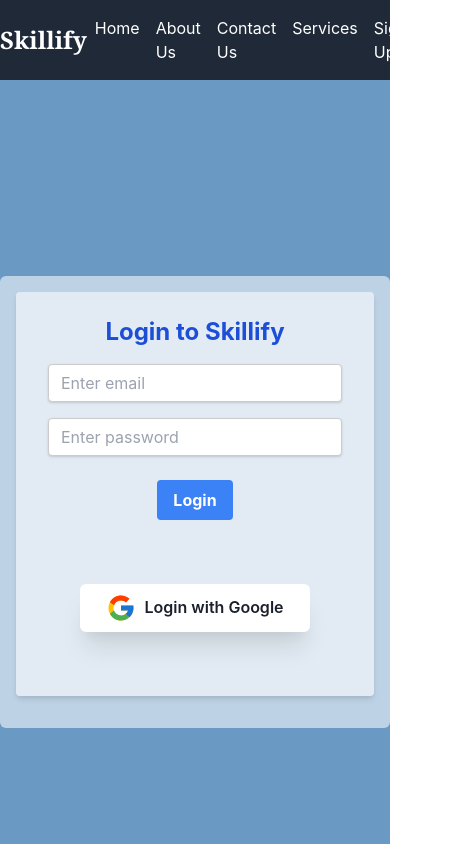
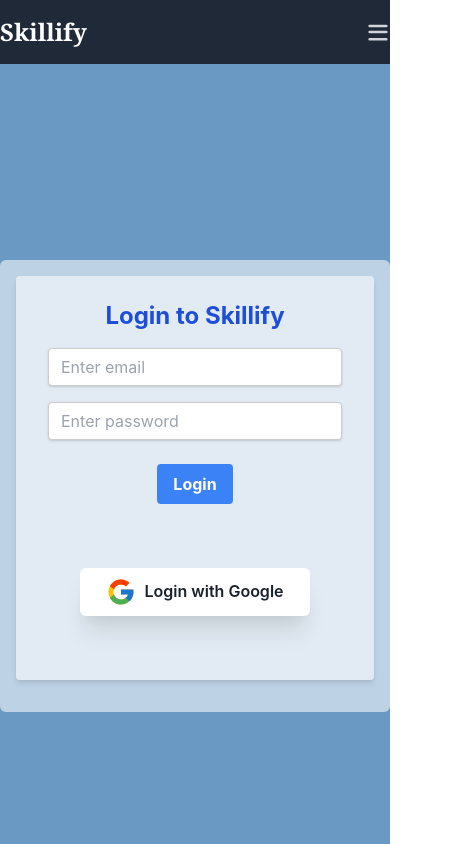
Before and after one commit to Deepak9657568826/Periyar-Variable-032, a React (Vite) app in the folder frontend/skillify/: page /login in a window 390 px wide. Shown: the top 844 px of the page, 465 px wide, since content can reach past the window. Built offline with nearby package versions, Linux system fonts and the light colour scheme.

Commit message:
added responsiveness

```diff
--- a/frontend/skillify/src/component/Navbar.jsx
+++ b/frontend/skillify/src/component/Navbar.jsx
@@ -1,11 +1,69 @@
-import React, { useContext } from 'react';
+// import React, { useContext } from 'react';
+// import { Link } from 'react-router-dom';
+// // import projectLogo from "../assets/projectLogo.jpg"
+// import { AuthContext } from './AuthContext';
+// import Swal from"sweetalert2"
+
+// function Navbar(){
+//     const {isLoggedIn,setLoggedIn} = useContext(AuthContext);
+//     const handleLogout = ()=>{
+//         localStorage.removeItem("accessToken");
+//         setLoggedIn(false)
+//         const Toast = Swal.mixin({
+//             toast: true,
+//             position: "top-end",
+//             showConfirmButton: false,
+//             timer: 3000,
+//             timerProgressBar: true,
+//             didOpen: (toast) => {
+//               toast.onmouseenter = Swal.stopTimer;
+//               toast.onmouseleave = Swal.resumeTimer;
+//             }
+//           });
+//           Toast.fire({
+//             icon: "success",
+//             title: "Logout successfully"
+//           });
+//     }
+//     return (
+//         <div className="bg-gray-800 text-white py-4">
+//             <div className="container mx-auto flex justify-between items-center">
+//                 <Link to="/">
+//                 <h2 className="block mr-2 w-30 text-2xl font-serif font-bold">
+//             Skillify
+//         </h2>
+//                 </Link>
+//                 <div className="flex space-x-4">
+//                     <Link to="/" className="hover:text-gray-300">Home</Link>
+//                     <Link to="/about" className="hover:text-gray-300">About Us</Link>
+//                     <Link to="/contact" className="hover:text-gray-300">Contact Us</Link>
+//                     <Link to="/services" className="hover:text-gray-300">Services</Link>
+
+//                 {!isLoggedIn.isAuth && (<><Link to="/signup" className="hover:text-gray-300">Sign Up</Link><Link to="/login" className="hover:text-gray-300">Login</Link></>)}
+//                 {isLoggedIn.isAuth && <Link onClick={handleLogout} className='hover:text-gray-300'>Logout</Link>}
+//                 </div>
+//             </div>
+//         </div>
+//     );
+// }
+// export default Navbar;
+
+import React, { useState } from 'react';
 import { Link } from 'react-router-dom';
-// import projectLogo from "../assets/projectLogo.jpg"
 import { AuthContext } from './AuthContext';
 import Swal from"sweetalert2"
+import profileIcon from "../assets/userprofile_icon2.png"
+
 
 function Navbar(){
-    const {isLoggedIn,setLoggedIn} = useContext(AuthContext);
+
+    const [isOpen, setIsOpen] = useState(false);
+    const [isLoggedIn, setLoggedIn] = useState(AuthContext);
+
+    const toggleMenu = () => {
+        setIsOpen(!isOpen);
+    };
+
     const handleLogout = ()=>{
         localStorage.removeItem("accessToken");
         setLoggedIn(false)
@@ -25,22 +83,61 @@
             title: "Logout successfully"
           });
     }
+
     return (
         <div className="bg-gray-800 text-white py-4">
             <div className="container mx-auto flex justify-between items-center">
                 <Link to="/">
-                <h2 className="block mr-2 w-30 text-2xl font-serif font-bold">
-            Skillify
-        </h2>
+                    <h2 className="block mr-2 w-30 text-2xl font-serif font-bold">
+                        Skillify
+                    </h2>
                 </Link>
-                <div className="flex space-x-4">
+                <div className="hidden md:flex space-x-4 items-center">
                     <Link to="/" className="hover:text-gray-300">Home</Link>
                     <Link to="/about" className="hover:text-gray-300">About Us</Link>
                     <Link to="/contact" className="hover:text-gray-300">Contact Us</Link>
                     <Link to="/services" className="hover:text-gray-300">Services</Link>
+                    {!isLoggedIn.isAuth && <Link to="/signup" className="hover:text-gray-300">Sign Up</Link>}
 
-                {!isLoggedIn.isAuth && (<><Link to="/signup" className="hover:text-gray-300">Sign Up</Link><Link to="/login" className="hover:text-gray-300">Login</Link></>)}
-                {isLoggedIn.isAuth && <Link onClick={handleLogout} className='hover:text-gray-300'>Logout</Link>}
+                    {!isLoggedIn.isAuth? (
+                        <Link to="/login" className="hover:text-gray-300">Login</Link>
+                    ):(
+                        <div className='hidden md:block'>
+                            <img src={profileIcon} alt="Profile Icon" className="h-8 w-8 rounded-full" />
+                        </div>
+                    )}
+                </div>
+
+
+
+                <div className="md:hidden flex gap-2">
+
+                    {isLoggedIn.isAuth && (
+                        <img src={profileIcon} alt="Profile Icon" className="h-8 w-8 rounded-full" />
+                    )}
+                    <button
+                     className="text-gray-300 hover:text-white focus:outline-none"
+                     onClick={toggleMenu}
+                     >
+                        <svg viewBox="0 0 20 20" fill="currentColor" className="menu w-6 h-6">
+                            <path fillRule="evenodd" d="M2 5a1 1 0 011-1h14a1 1 0 110 2H3a1 1 0 01-1-1zM2 10a1 1 0 011-1h14a1 1 0 110 2H3a1 1 0 01-1-1zM3 15a1 1 0 100 2h14a1 1 0 100-2H3z" clipRule="evenodd"></path>
+                        </svg>
+                    </button>
+                </div>
+            </div>
+
+            <div className={`md:hidden ${isOpen ? 'block' : 'hidden'}`}>
+                <div className="px-2 pt-2 pb-3 space-y-1">
+                    <Link to="/" className="block hover:text-gray-300">Home</Link>
+                    <Link to="/about" className="block hover:text-gray-300">About Us</Link>
+                    <Link to="/contact" className="block hover:text-gray-300">Contact Us</Link>
+                    <Link to="/services" className="block hover:text-gray-300">Services</Link>
+                    {!isLoggedIn.isAuth && <Link to="/signup" className="block hover:text-gray-300">Sign Up</Link>}
+                    {isLoggedIn.isAuth ? (
+                        <button onClick={handleLogout} className="block hover:text-gray-300">Logout</button>
+                    ) : (
+                        <Link to="/login" className="block hover:text-gray-300">Login</Link>
+                    )}
                 </div>
             </div>
         </div>
--- a/frontend/skillify/src/pages/Home.jsx
+++ b/frontend/skillify/src/pages/Home.jsx
@@ -21,7 +21,7 @@
             m={"auto"}
             mt={{ base: "2rem", md: "" }}
           >
-            <Image src="https://static.vecteezy.com/system/resources/previews/009/292/408/non_2x/design-of-students-sitting-on-piles-of-books-studying-used-cloud-network-technology-access-technology-service-illustration-for-landing-page-website-poster-banner-mobile-apps-web-social-media-ads-etc-free-vector.jpg" filter={"drop-shadow(0 0 0.75rem #088395)"} />
+            <Image w="100%" h="auto" src="https://static.vecteezy.com/system/resources/previews/009/292/408/non_2x/design-of-students-sitting-on-piles-of-books-studying-used-cloud-network-technology-access-technology-service-illustration-for-landing-page-website-poster-banner-mobile-apps-web-social-media-ads-etc-free-vector.jpg" filter={"drop-shadow(0 0 0.75rem #088395)"} />
           </Box>
           <Box
             w={{ base: "95%", md: "50%" }}
--- a/frontend/skillify/src/pages/Login.jsx
+++ b/frontend/skillify/src/pages/Login.jsx
@@ -86,7 +86,7 @@
 
 
   return (
-    <div  style={{backgroundColor:"#6a9ac4"}}  className=" loginpage flex justify-center items-center h-screen">
+    <div  style={{backgroundColor:"#6a9ac4"}}  className=" loginpage flex justify-center items-center min-h-screen">
       <div className="flex-1 max-w-md px-4 py-4 rounded-md " style={{backgroundColor:"#ffffff8f"}}  >
         <form style={{backgroundColor:"#ffffff8f"}} className="bg-white shadow-md rounded px-8 pt-6 pb-8 mb-4">
           <div className="text-center text-blue-700 text-2xl font-bold mb-4">
--- a/frontend/skillify/src/pages/SignUp.jsx
+++ b/frontend/skillify/src/pages/SignUp.jsx
@@ -55,7 +55,7 @@
   };
 
   return (
-    <div style={{backgroundColor:"#6a9ac4"}} className="loginpage flex justify-center items-center h-screen">
+    <div style={{backgroundColor:"#6a9ac4"}} className="loginpage flex justify-center items-center min-h-screen">
 
       <div style={{backgroundColor:"#ffffff8f"}} className=" rounded-md flex-1 max-w-md px-4 py-4">
         <form style={{backgroundColor:"#ffffff8f"}} className="bg-white shadow-md rounded px-8 pt-6 pb-8 mb-4">
```
